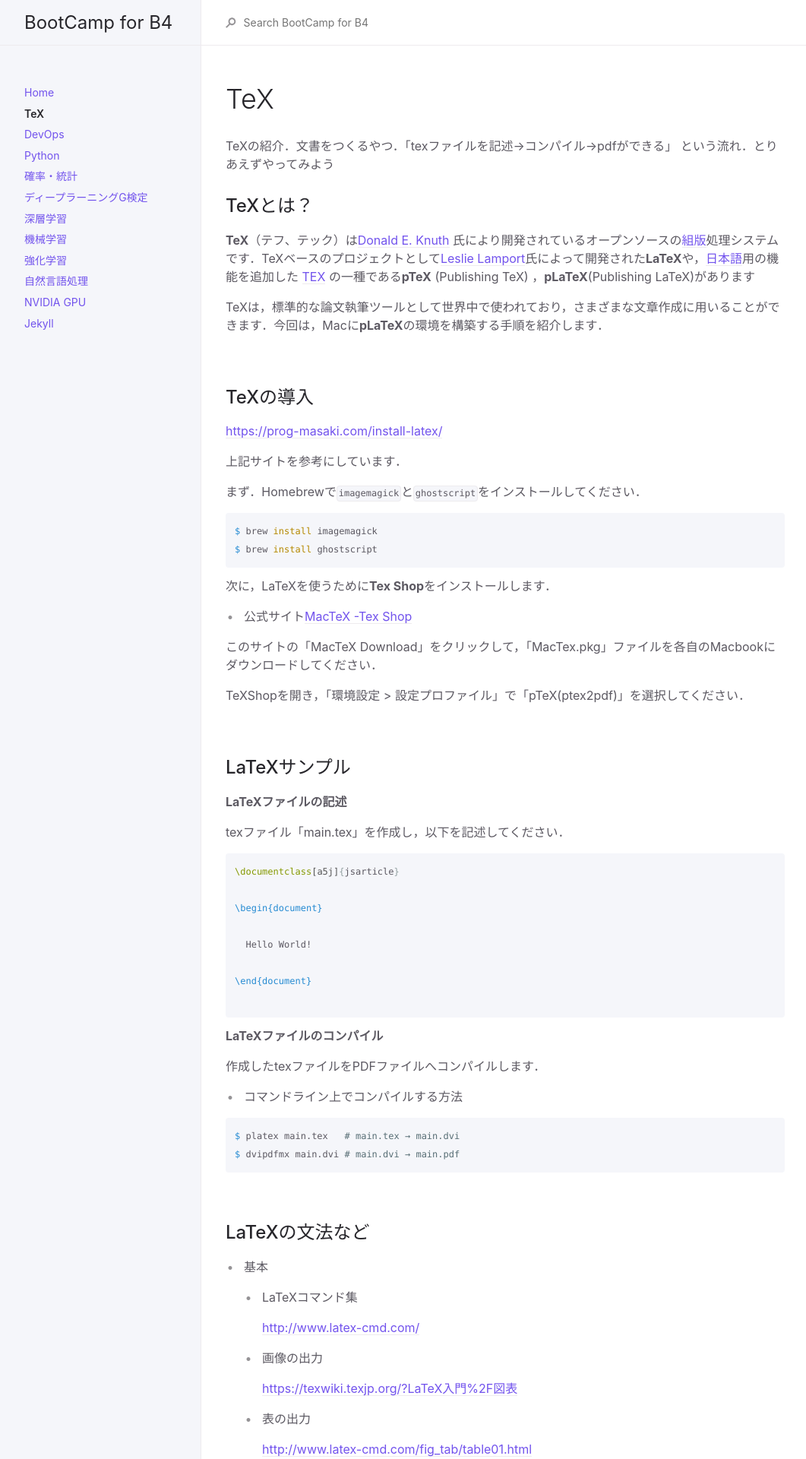
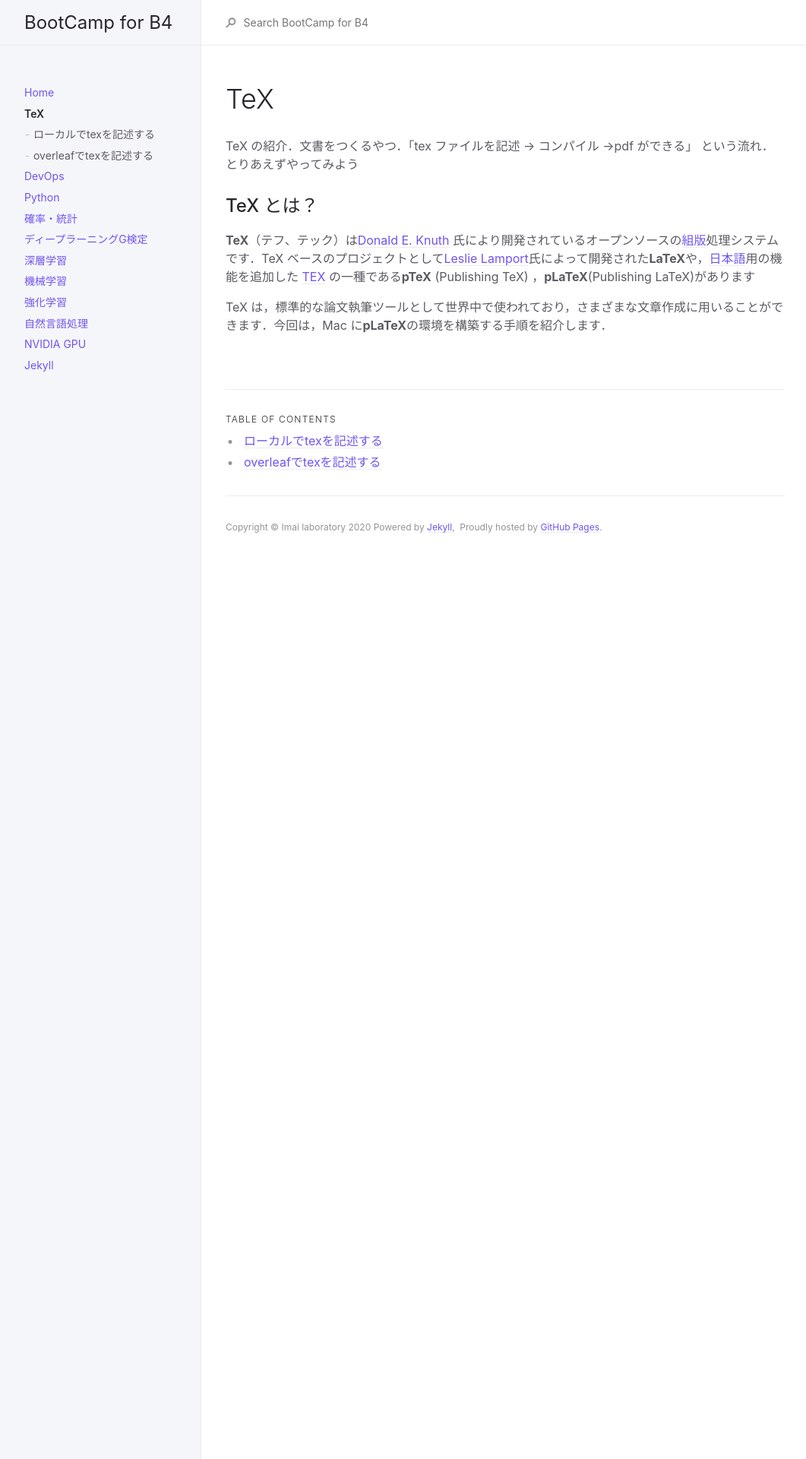
Before and after one commit to imai-laboratory/b4_induction_training, a Jekyll site: the page built from docs/tex/tex.md, in a window 1280 px wide. Shown: the top 1920 px of the page at 76% size, without its empty margins (107-1168 px from the left). Built offline with Jekyll 4.4.1, drawn with Linux system fonts in a browser that asks for light colours; some of the changed text lies outside the part shown.

````diff
--- a/docs/tex/tex.md
+++ b/docs/tex/tex.md
@@ -2,247 +2,19 @@
 layout: default
 title: TeX
 nav_order: 2
-has_children: false
+has_children: true
 permalink: /docs/tex
 ---
 
 # TeX
 
-TeXの紹介．文書をつくるやつ．「texファイルを記述→コンパイル→pdfができる」 という流れ．とりあえずやってみよう
+TeX の紹介．文書をつくるやつ．「tex ファイルを記述 → コンパイル →pdf ができる」 という流れ．とりあえずやってみよう
 <br>
 
+## TeX とは？
 
-## TeXとは？
+**TeX**（テフ、テック）は[Donald E. Knuth](https://en.wikipedia.org/wiki/Donald_Knuth) 氏により開発されているオープンソースの[組版](https://ja.wikipedia.org/wiki/組版)処理システムです．TeX ベースのプロジェクトとして[Leslie Lamport](https://ja.wikipedia.org/wiki/レスリー・ランポート)氏によって開発された**LaTeX**や，[日本語](https://ja.wikipedia.org/wiki/日本語)用の機能を追加した [TEX](https://ja.wikipedia.org/wiki/TeX) の一種である**pTeX** (Publishing TeX) ，**pLaTeX**(Publishing LaTeX)があります
 
-**TeX**（テフ、テック）は[Donald E. Knuth](https://en.wikipedia.org/wiki/Donald_Knuth) 氏により開発されているオープンソースの[組版](https://ja.wikipedia.org/wiki/組版)処理システムです．TeXベースのプロジェクトとして[Leslie Lamport](https://ja.wikipedia.org/wiki/レスリー・ランポート)氏によって開発された**LaTeX**や，[日本語](https://ja.wikipedia.org/wiki/日本語)用の機能を追加した [TEX](https://ja.wikipedia.org/wiki/TeX) の一種である**pTeX** (Publishing TeX) ，**pLaTeX**(Publishing LaTeX)があります
-
-TeXは，標準的な論文執筆ツールとして世界中で使われており，さまざまな文章作成に用いることができます．今回は，Macに**pLaTeX**の環境を構築する手順を紹介します．
+TeX は，標準的な論文執筆ツールとして世界中で使われており，さまざまな文章作成に用いることができます．今回は，Mac に**pLaTeX**の環境を構築する手順を紹介します．
 
 <br>
-
-
-
-## TeXの導入
-
-[https://prog-masaki.com/install-latex/](https://prog-masaki.com/install-latex/)
-
-上記サイトを参考にしています．
-
-
-
-まず．Homebrewで`imagemagick`と`ghostscript`をインストールしてください．
-
-```bash
-$ brew install imagemagick
-$ brew install ghostscript
-```
-
-
-
-次に，LaTeXを使うために**Tex Shop**をインストールします．
-
-- 公式サイト[MacTeX -Tex Shop](http://tug.org/mactex/)
-
-
-
-このサイトの「MacTeX Download」をクリックして，「MacTex.pkg」ファイルを各自のMacbookにダウンロードしてください．
-
-
-
-TeXShopを開き，「環境設定 > 設定プロファイル」で「pTeX(ptex2pdf)」を選択してください．
-
-
-
-<br>
-
-
-
-## LaTeXサンプル
-
-
-
-**LaTeXファイルの記述**
-
-texファイル「main.tex」を作成し，以下を記述してください．
-
-```latex
-\documentclass[a5j]{jsarticle}
-
-\begin{document}
-
-  Hello World!
-
-\end{document}
-
-```
-
-
-
-**LaTeXファイルのコンパイル**
-
-
-
-作成したtexファイルをPDFファイルへコンパイルします．
-
-- コマンドライン上でコンパイルする方法
-
- ```bash
-$ platex main.tex   # main.tex → main.dvi
-$ dvipdfmx main.dvi # main.dvi → main.pdf
- ```
-
-<br>
-
-
-
-## LaTeXの文法など
-
-
-
-- 基本
-
-  - LaTeXコマンド集
-
-    [http://www.latex-cmd.com/](http://www.latex-cmd.com/)
-
-  - 画像の出力
-
-    [https://texwiki.texjp.org/?LaTeX入門%2F図表](https://texwiki.texjp.org/?LaTeX入門%2F図表)
-
-  - 表の出力
-
-    [http://www.latex-cmd.com/fig_tab/table01.html](http://www.latex-cmd.com/fig_tab/table01.html)
-
-  - 章立て
-
-    [https://medemanabu.net/latex/part-section-subsection/](https://medemanabu.net/latex/part-section-subsection/)
-
-
-
-
-
-## BibTeX
-
-
-
-BibTexとは？
-
-参考文献を簡単に管理するやつ
-
-texファイルとは別にbibファイルを作ってそこに参考文献を記述
-
-
-
-詳細はURLを参照
-
-- [BiBTeXとは - Quitta記事, 2019.01.24](https://qiita.com/SUZUKI_Masaya/items/14f9727845e020f8e7e9)
-
-！コンパイル方法が特殊なので注意！
-
-<br>
-
-Q. 論文の出展とか調べるの面倒なんだけど？
-
-A. Google Scholarを使えばBibTeXの形式の出力が取れます．
-
-
-
-<br>
-
-
-
-**BiBTeXサンプル**
-
-「ref.bib」ファイルに以下を記述してみましょう．
-
-```
-@article{imai2003physical,
-  title={Physical relation and expression: Joint attention for human-robot interaction},
-  author={Imai, Michita and Ono, Tetsuo and Ishiguro, Hiroshi},
-  journal={IEEE Transactions on Industrial Electronics}, volume={50},
-  number={4},
-  pages={636--643},
-  year={2003},
-  publisher={IEEE}
-}
-```
-
-
-
-「ref.bib」ファイルの記述した論文情報を元に，LaTeXファイル(.tex)に参考文献リストを出力することができます．以下の2行を参考文献を出力したい箇所に記述すればOK．
-
-```latex
-\bibliography{ref} % ref.bibから拡張子を外した名前
-\bibliographystyle{junsrt} % 参考文献の出力スタイル
-```
-
-
-
-こんな感じ
-
-```latex
-\documentclass[a5j]{jsarticle}
-
-\begin{document}
-
-	\section{序論}
-  	Hello World!
-
-  \section{実験}
-
-  % ref.bibの情報を元に，参考文献が自動で記述される．
-  \bibliography{ref} % ref.bibから拡張子を外した名前
-  \bibliographystyle{junsrt} % 参考文献の出力スタイル
-
-\end{document}
-```
-
-<br>
-
-
-
-**pLaTeXとBiBTeXを同時にコンパイル**
-
-
-
-コマンドラインで
-
-1. LaTeXファイル(main.tex)とBiBTeXファイル(ref.bib)を同期
-2. LaTeXファイル(main.tex)からPDFファイル(main.pdf)へコンパイル
-3. プレビュー(Mac標準搭載)でPDFファイル(main.pdf)を開く
-
-を一括実行するために，シェルスクリプト「compile.sh」を記述してみましょう．
-
-```bash
-# tex to dvi
-platex main.tex
-
-# attach bib
-pbibtex main
-
-# tex to dvi
-platex main.tex
-platex main.tex
-platex main.tex
-
-# dvi to pdf
-dvipdfmx main.dvi
-
-# open Preview app
-open -a Preview main.pdf
-```
-
-実行
-
-```bash
-$ bash compile.sh
-```
-
-<br>
-
-**サンプルコード**
-
-Github: [https://github.com/imai-laboratory/b4_induction_training/tree/master/docs/tex/sample](https://github.com/imai-laboratory/b4_induction_training/tree/master/docs/tex/sample) に，LaTeXのサンプルコードがあります．
-
-- main.tex：LaTeXで書かれた本文
-- compile.sh：main.texをコンパイルしてmain.pdfを作成するシェルスクリプト
````
Also changed, not shown: docs/tex/local_tex.md (added, +189 -0 lines), docs/tex/overleaf_tex.md (added, +190 -0 lines).
